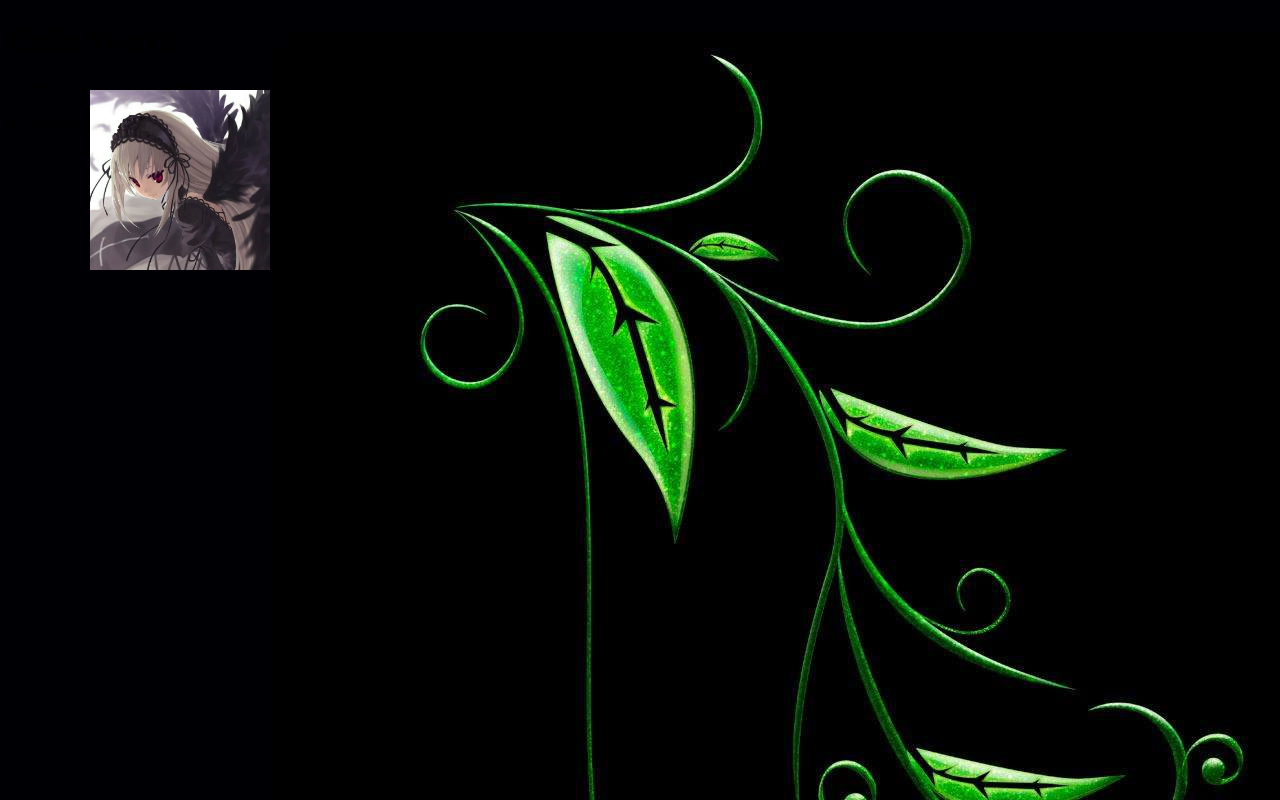
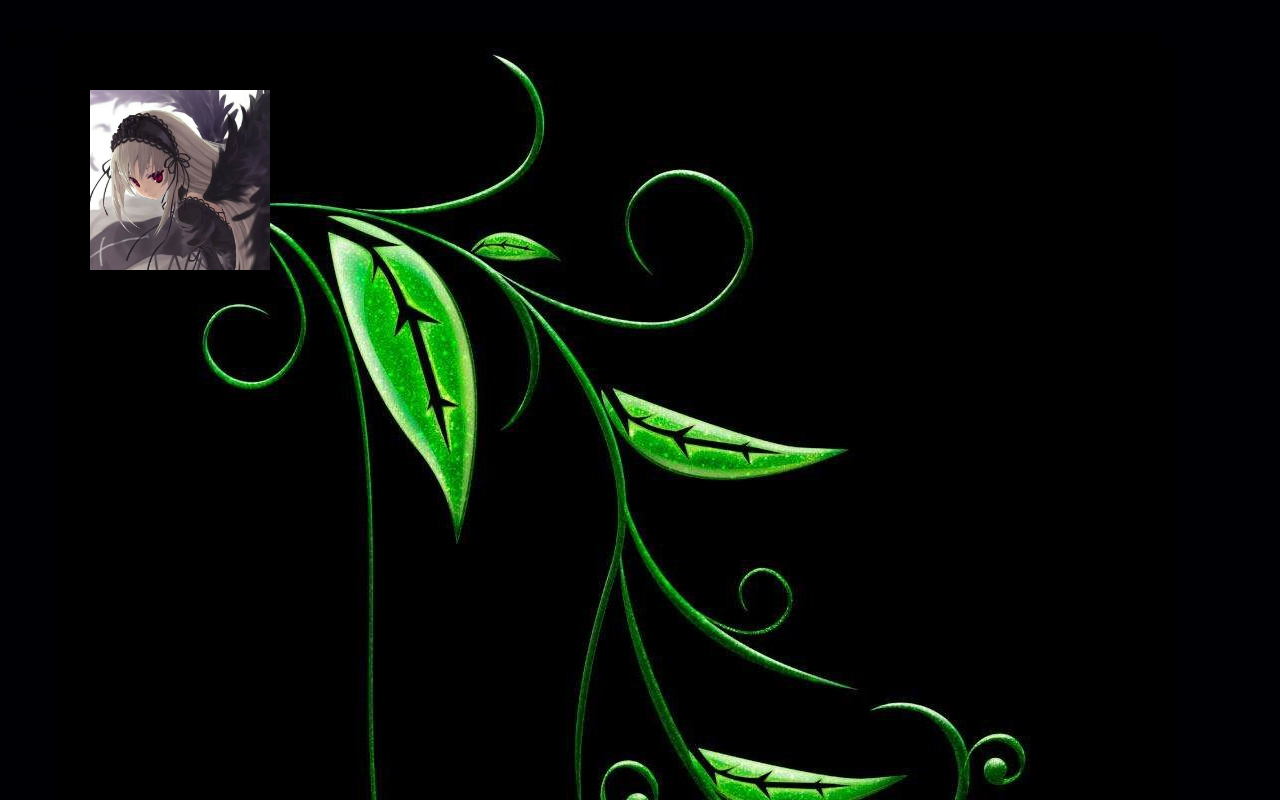
Before and after one commit to wmylxmj/wmylxmj.github.io, a plain HTML site: page index.html in a window 1280 px wide. Drawn offline with Linux system fonts and the light colour scheme.

Commit message:
Update index.html

```diff
--- a/index.html
+++ b/index.html
@@ -1,6 +1,6 @@
 <!DOCTYPE html>
 <html>
-  <body background="wmylxmj.github.io/background.jpg">
+  <body background="wmylxmj.github.io/background002.jpg">
 <body>
   <img src="wmylxmj.github.io/headpicture.jpg" width="180px"; height="180px";
        style="position:absolute; left:90px; top:90px;" alt=""></a></p>
```
